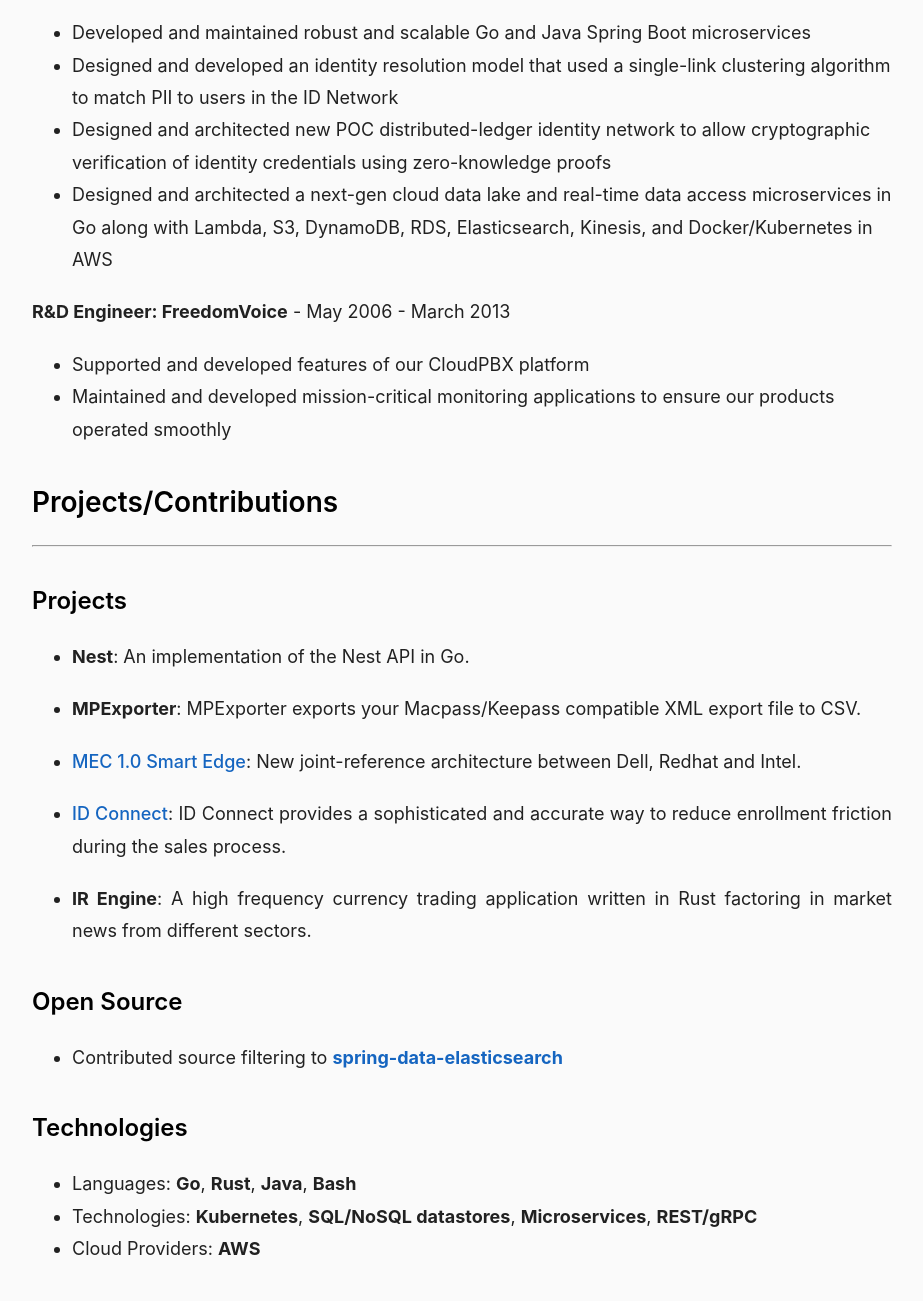
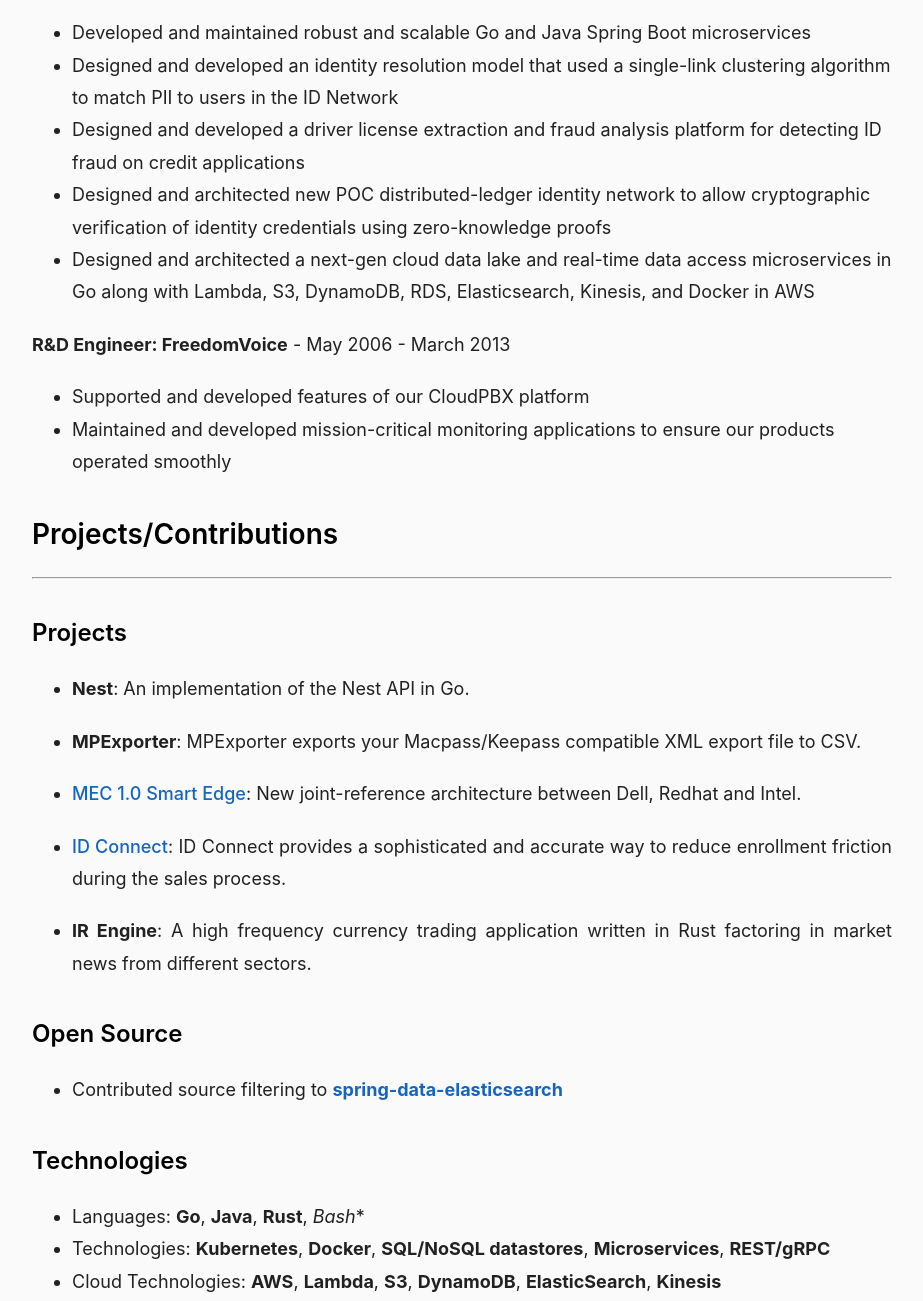
Before and after one commit to jtsiros/jtsiros.github.io, a plain HTML site: page resume/index.html in a window 1280 px wide. Shown: the part 1297-2598 px from the top of the page, without its empty margins (178-1101 px from the left). Drawn offline with Linux system fonts and the light colour scheme.

Commit message:
rebuilding site Tue May 11 10:04:07 PM PDT 2021

```diff
--- a/resume/index.html
+++ b/resume/index.html
@@ -169,8 +169,9 @@ I have several years of experience in the software industry and I&rsquo;ve worn
 <ul>
 <li>Developed and maintained robust and scalable Go and Java Spring Boot microservices</li>
 <li>Designed and developed an identity resolution model that used a single-link clustering algorithm to match PII to users in the ID Network</li>
+<li>Designed and developed a driver license extraction and fraud analysis platform for detecting ID fraud on credit applications</li>
 <li>Designed and architected new POC distributed-ledger identity network to allow cryptographic verification of identity credentials using zero-knowledge proofs</li>
-<li>Designed and architected a next-gen cloud data lake and real-time data access microservices in Go along with Lambda, S3, DynamoDB, RDS, Elasticsearch, Kinesis, and Docker/Kubernetes in AWS</li>
+<li>Designed and architected a next-gen cloud data lake and real-time data access microservices in Go along with Lambda, S3, DynamoDB, RDS, Elasticsearch, Kinesis, and Docker in AWS</li>
 </ul>
 <p><strong>R&amp;D Engineer: FreedomVoice</strong> - May 2006 - March 2013</p>
 <ul>
@@ -223,9 +224,9 @@ I have several years of experience in the software industry and I&rsquo;ve worn
   </a>
 </h3>
 <ul>
-<li>Languages: <strong>Go</strong>, <strong>Rust</strong>, <strong>Java</strong>, <strong>Bash</strong></li>
-<li>Technologies: <strong>Kubernetes</strong>, <strong>SQL/NoSQL datastores</strong>, <strong>Microservices</strong>, <strong>REST/gRPC</strong></li>
-<li>Cloud Providers: <strong>AWS</strong></li>
+<li>Languages: <strong>Go</strong>, <strong>Java</strong>, <strong>Rust</strong>, <em>Bash</em>*</li>
+<li>Technologies: <strong>Kubernetes</strong>, <strong>Docker</strong>, <strong>SQL/NoSQL datastores</strong>, <strong>Microservices</strong>, <strong>REST/gRPC</strong></li>
+<li>Cloud Technologies: <strong>AWS</strong>, <strong>Lambda</strong>, <strong>S3</strong>, <strong>DynamoDB</strong>, <strong>ElasticSearch</strong>, <strong>Kinesis</strong></li>
 </ul>
 <h2 id="education">
   Education
```
